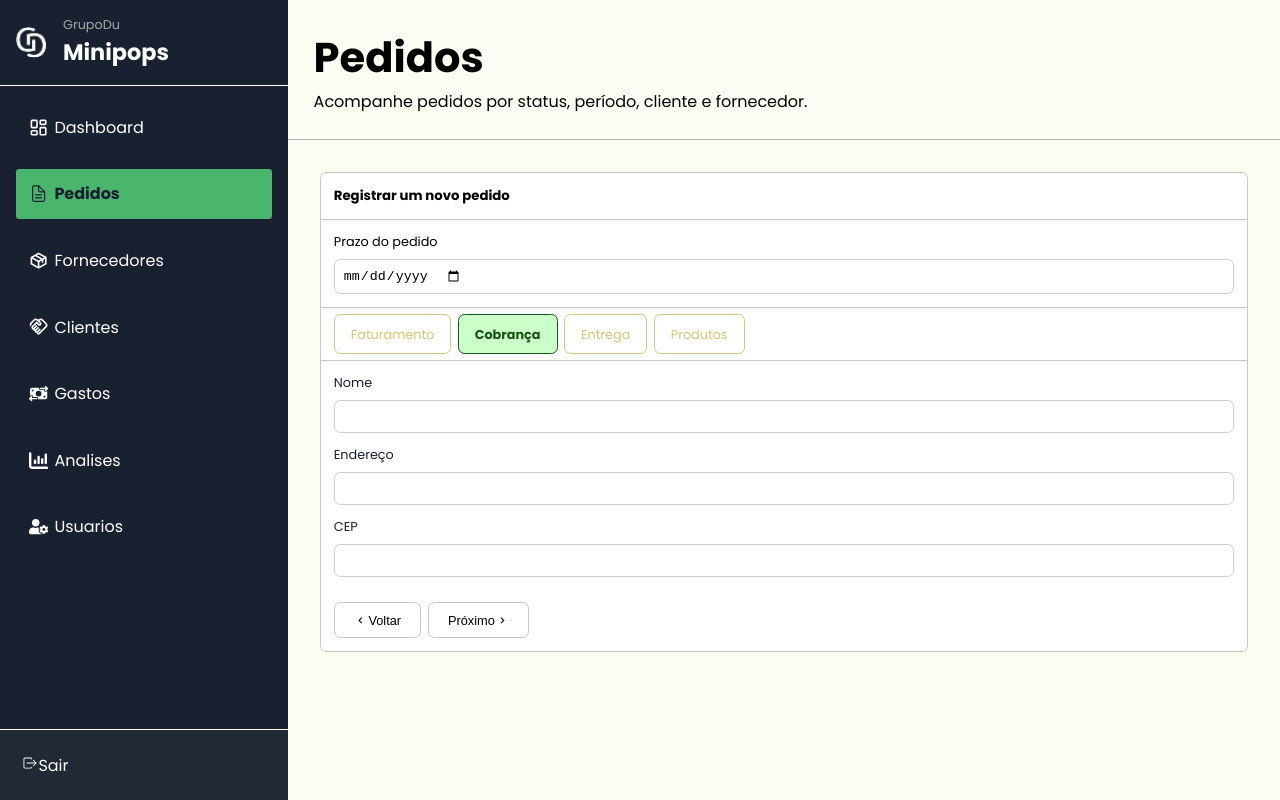
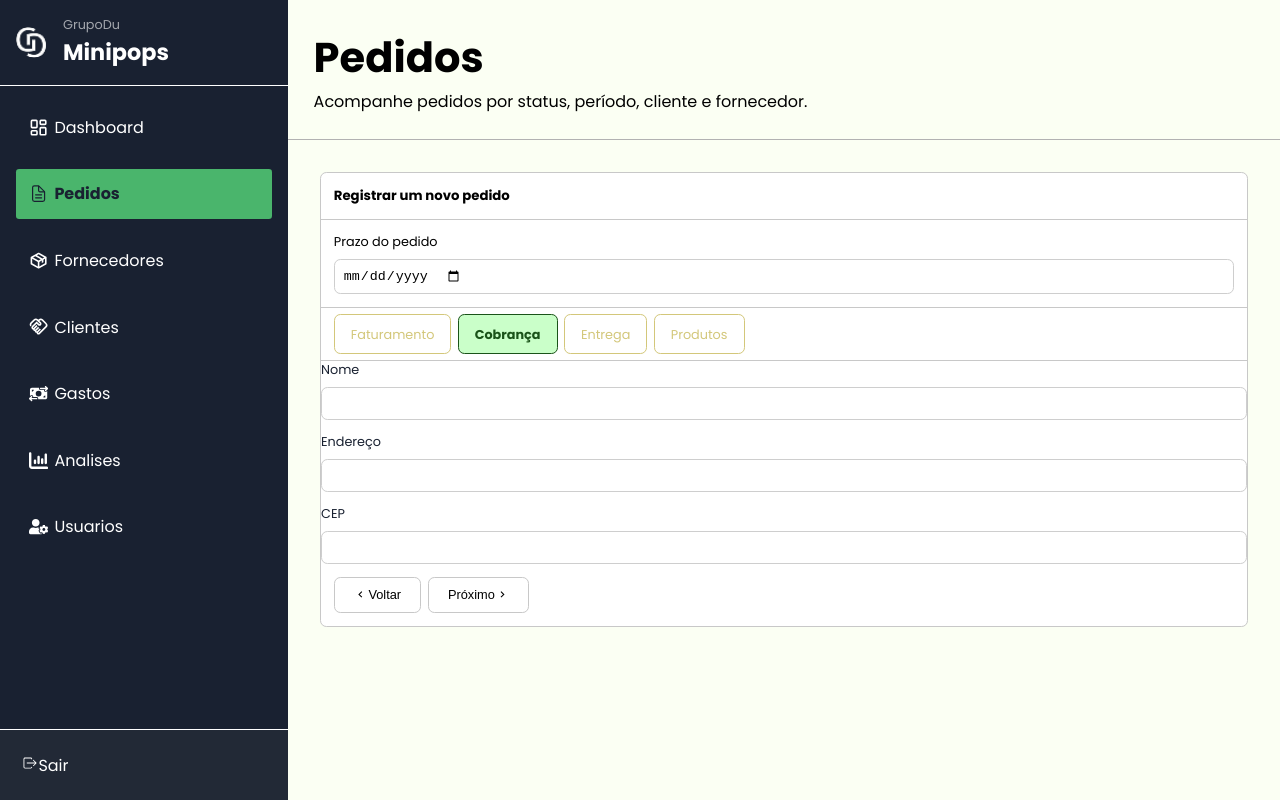
Before and after one commit to GrupoDu/minipops, a Next.js app: page /pedidos/add in a window 1280 px wide. Both pictures are taken after a click on the button "Próximo". Built offline with nearby package versions, Linux system fonts and the light colour scheme; no server answers; what ag-charts-community would draw is missing.

Commit message:
styles(globals): padding e overflow
- Adicionando padding em multistepForm
- overflow para auto em .listWrapper

```diff
--- a/src/app/globals.scss
+++ b/src/app/globals.scss
@@ -114,7 +114,6 @@ main {
 .multistepForm {
   display: flex;
   flex-direction: column;
-  padding: .8rem;
   gap: .8rem;
 }
 
@@ -221,6 +220,6 @@ main {
   border: 1px solid var(--border-default-color);
   border-radius: .6rem;
   background-color: white;
-  overflow: hidden;
+  overflow: auto;
   box-shadow: 0 0 4px 0 rgba(0, 0, 0, .1);
 }
```
